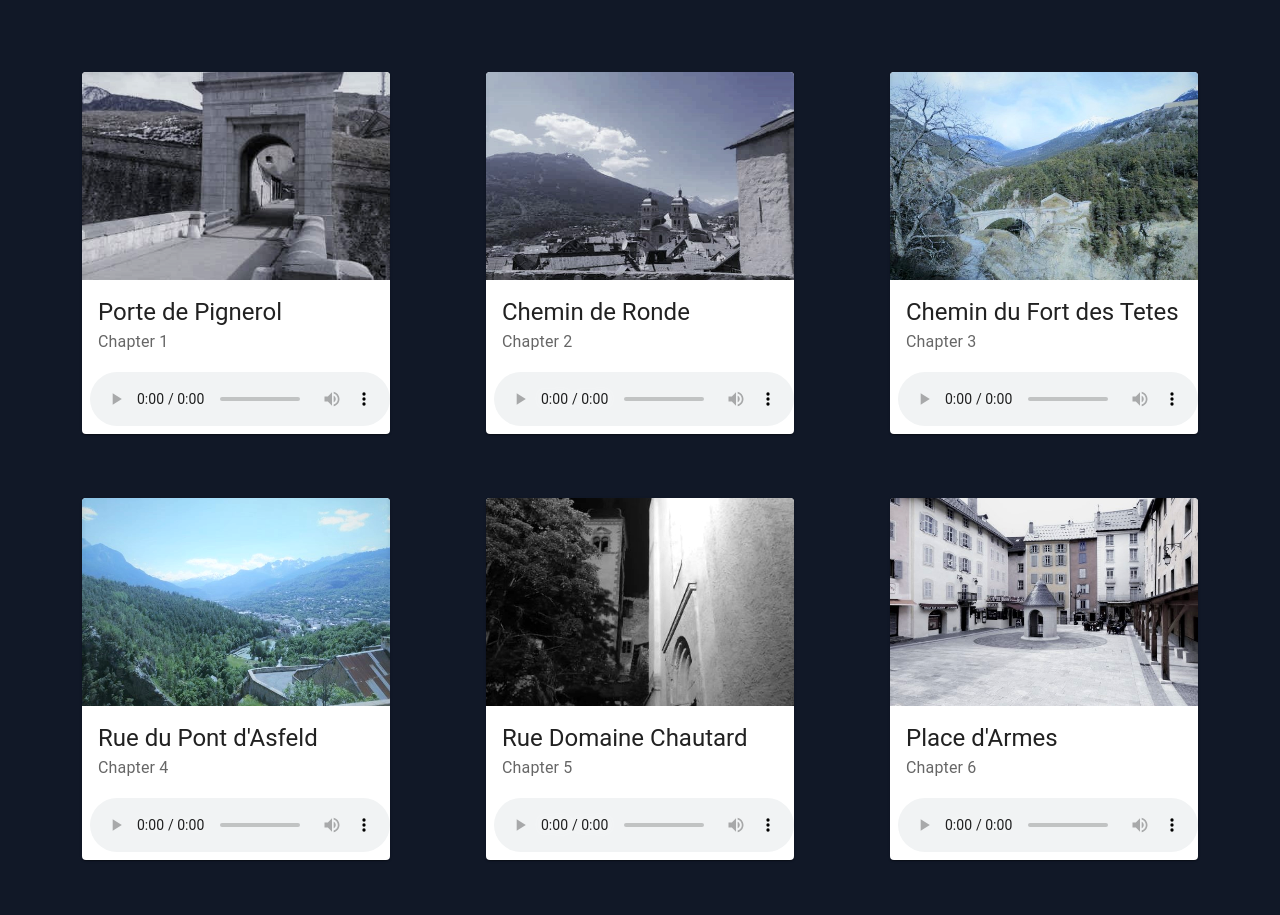
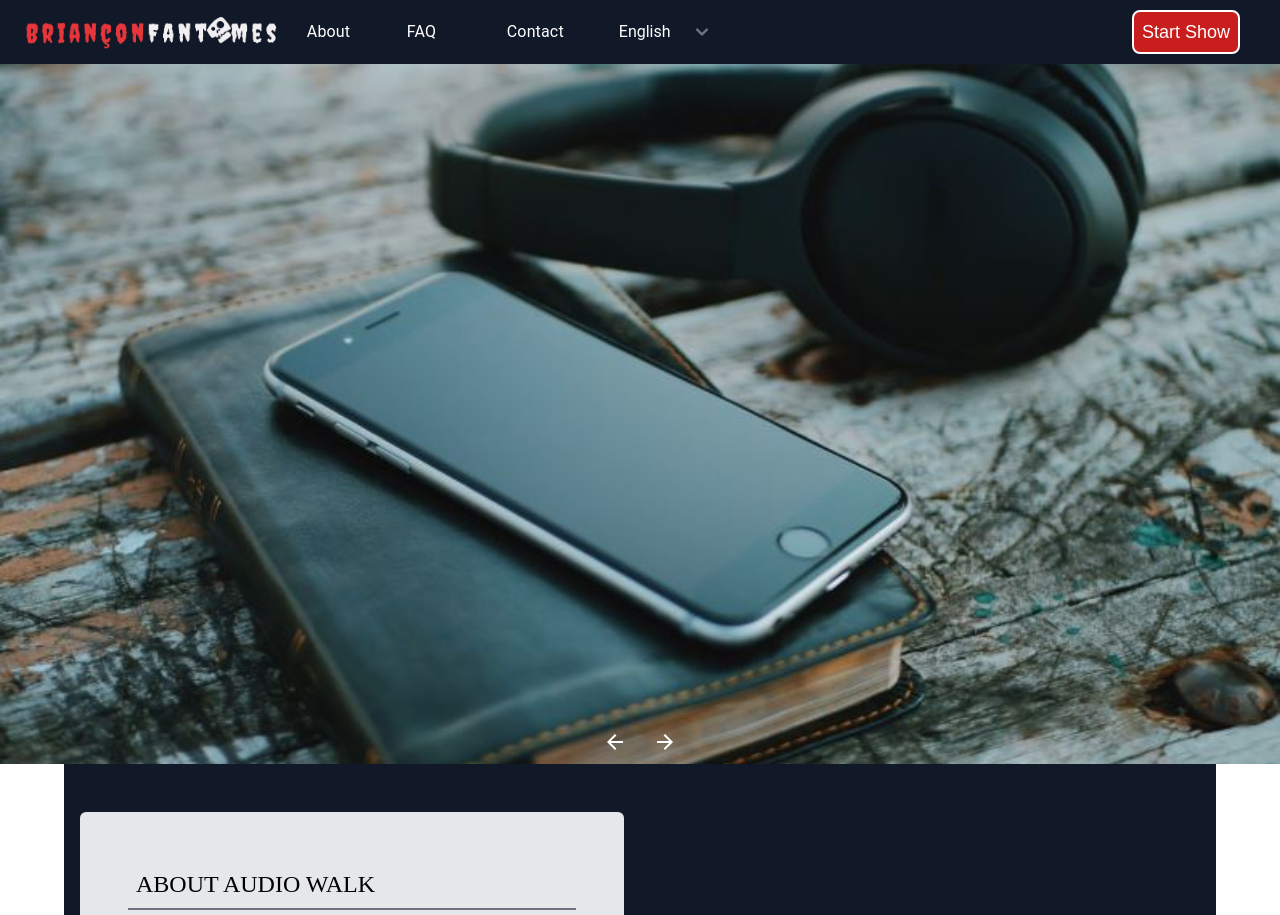
Before and after one commit to revyrob/brianconFantomes-V2, a React (Create React App) app: page / in a window 1280 px wide. Shown: the top 915 px of the page. Built offline with nearby package versions, Linux system fonts and the light colour scheme; what tw-elements would draw is missing.

Commit message:
test test test...

```diff
--- a/src/App.js
+++ b/src/App.js
@@ -12,12 +12,12 @@ import { LanguageProvider } from "./Language";
 function App() {
   return (
     <LanguageProvider>
-      {/* <div className="bg-gray-900">
+      <div className="bg-gray-900">
         <Nav />
-      </div> */}
-      {/* <Carousel /> */}
-      {/* <Info /> */}
-      {/* <Map /> */}
+      </div>
+      <Carousel />
+      <Info />
+      <Map />
       <Tour />
       {/* <Credits />
       <FAQ />
```
